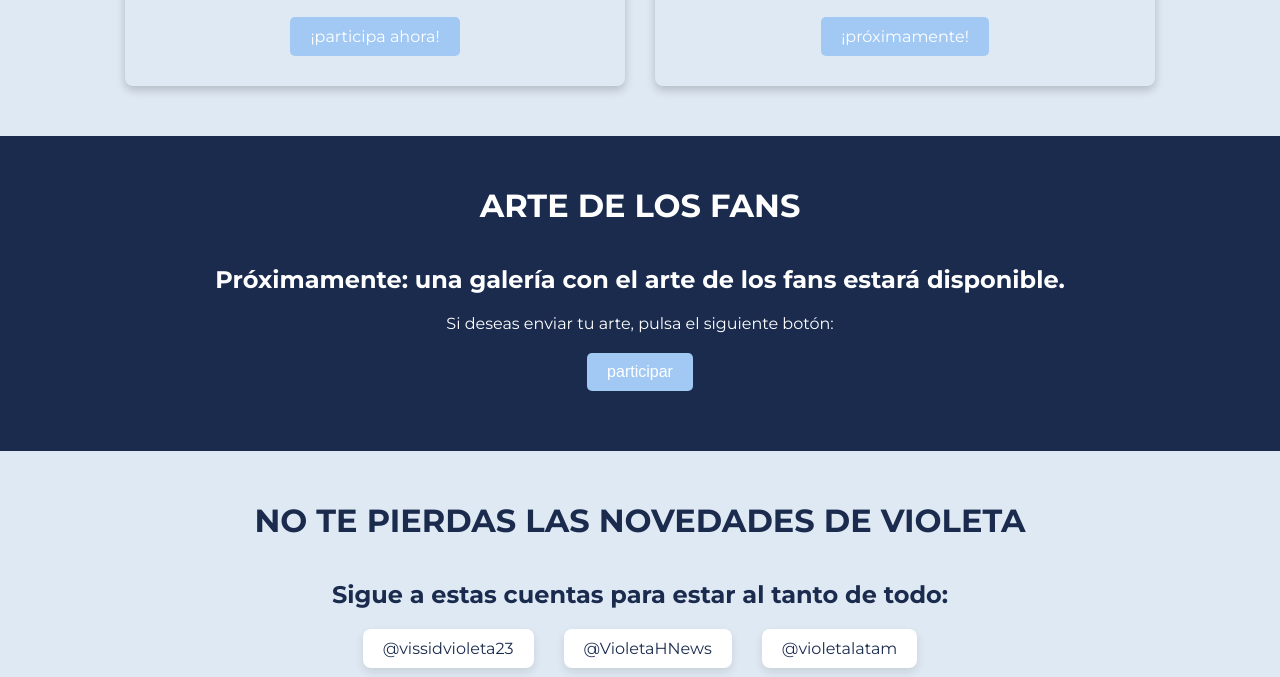
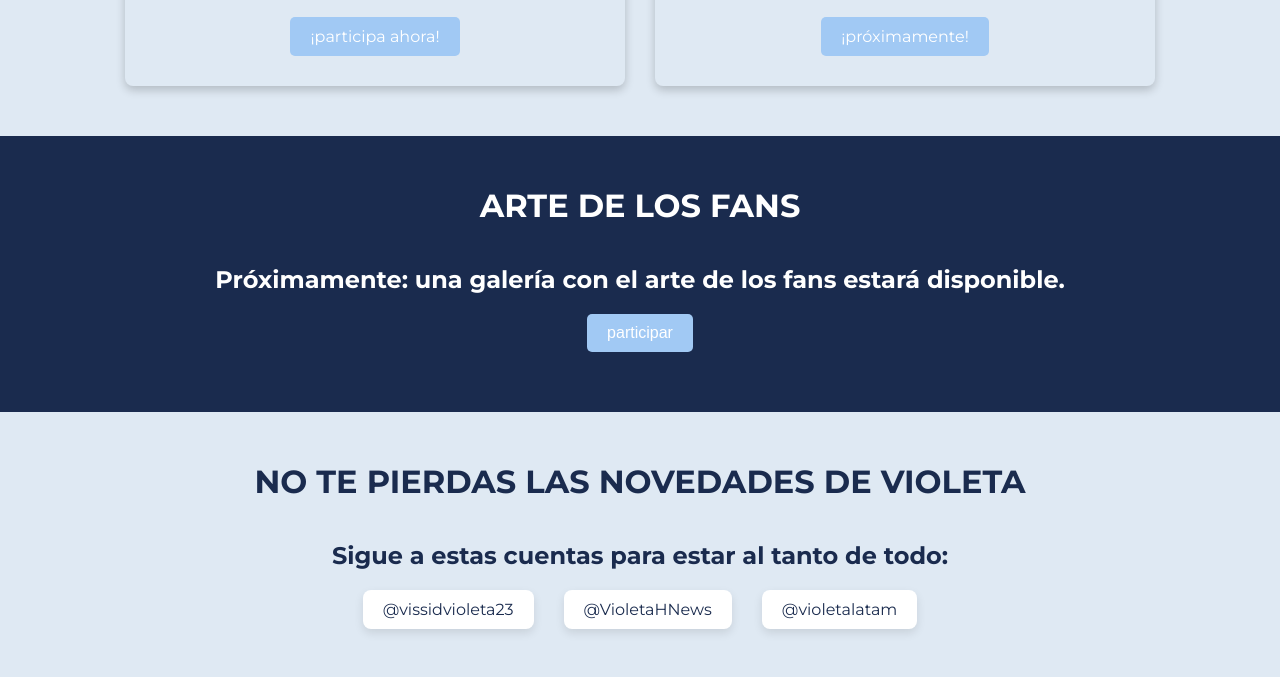
Before and after one commit to VioletaFansPage/Violeta-Fans-Page, a plain HTML site: page zonafan.html in a window 1280 px wide. Shown: the part 2503-3180 px from the top of the page. Drawn offline with nearby package versions, Linux system fonts and the light colour scheme.

Commit message:
Update zonafan.html

```diff
--- a/zonafan.html
+++ b/zonafan.html
@@ -126,7 +126,7 @@
 <section class="fan-art">
     <h2>Arte de los Fans</h2>
     <h3>Próximamente: una galería con el arte de los fans estará disponible.</h3>
-    <p>Si deseas enviar tu arte, pulsa el siguiente botón:</p>
+    <!-- <p>Si deseas enviar tu arte, pulsa el siguiente botón:</p>-->
     <button id="btn-participar-art" class="cta-button">Participar</button> <!-- Botón para mostrar el formulario -->
 
     <!-- Modal del formulario para enviar arte -->
```
